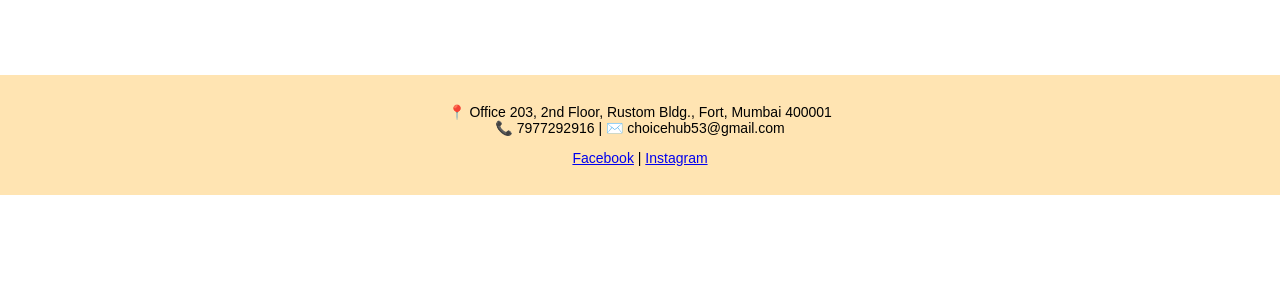
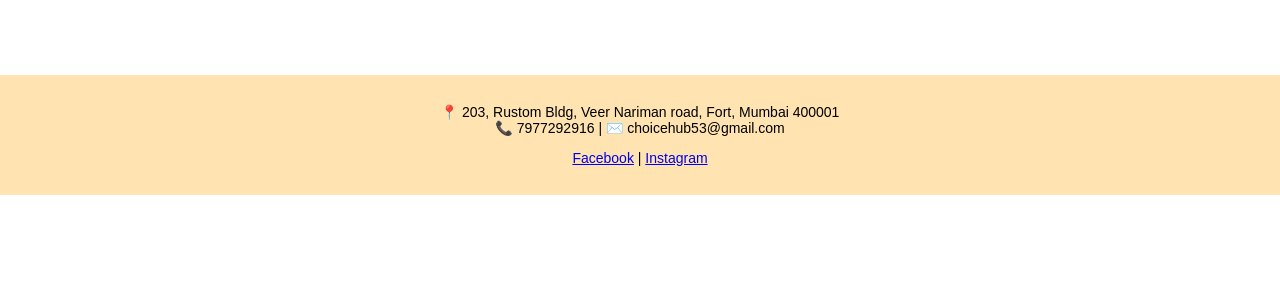
Before and after one commit to choicehub53/yourchoicehub, a Flask app: page / in a window 1280 px wide. Shown: the part 327-627 px from the top of the page. Run offline with Flask 3, Linux system fonts and the light colour scheme.

Commit message:
Update index.html

```diff
--- a/templates/index.html
+++ b/templates/index.html
@@ -24,7 +24,7 @@
     </div>
 
 <footer>
-    <p>📍 Office 203, 2nd Floor, Rustom Bldg., Fort, Mumbai 400001<br>
+    <p>📍 203, Rustom Bldg, Veer Nariman road, Fort, Mumbai 400001<br>
        📞 7977292916 | ✉️ choicehub53@gmail.com</p>
     <p>
         <a href="https://facebook.com/yourchoicehub" target="_blank">Facebook</a> |
```
